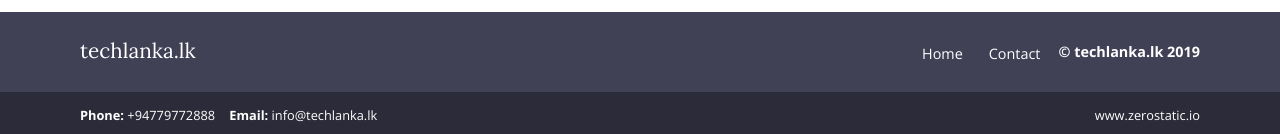
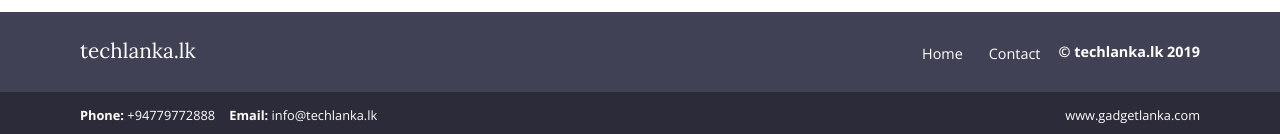
Before and after one commit to techlanka/business, a Jekyll site: the page built from index.html, in a window 1280 px wide. Shown: the part 1543-1677 px from the top of the page. Built offline with Jekyll 4.4.1, drawn with Linux system fonts in a browser that asks for light colours.

Commit message:
Update sub-footer.html

```diff
--- a/_includes/sub-footer.html
+++ b/_includes/sub-footer.html
@@ -9,7 +9,7 @@
                 {{ site.data.contact.email }}</a></li>
           </ul>
           <ul>
-            <li><a href="https://www.zerostatic.io">www.zerostatic.io</a></li>
+            <li><a href="https://www.gadgetlanka.com">www.gadgetlanka.com</a></li>
           </ul>
         </div>
       </div>
```
